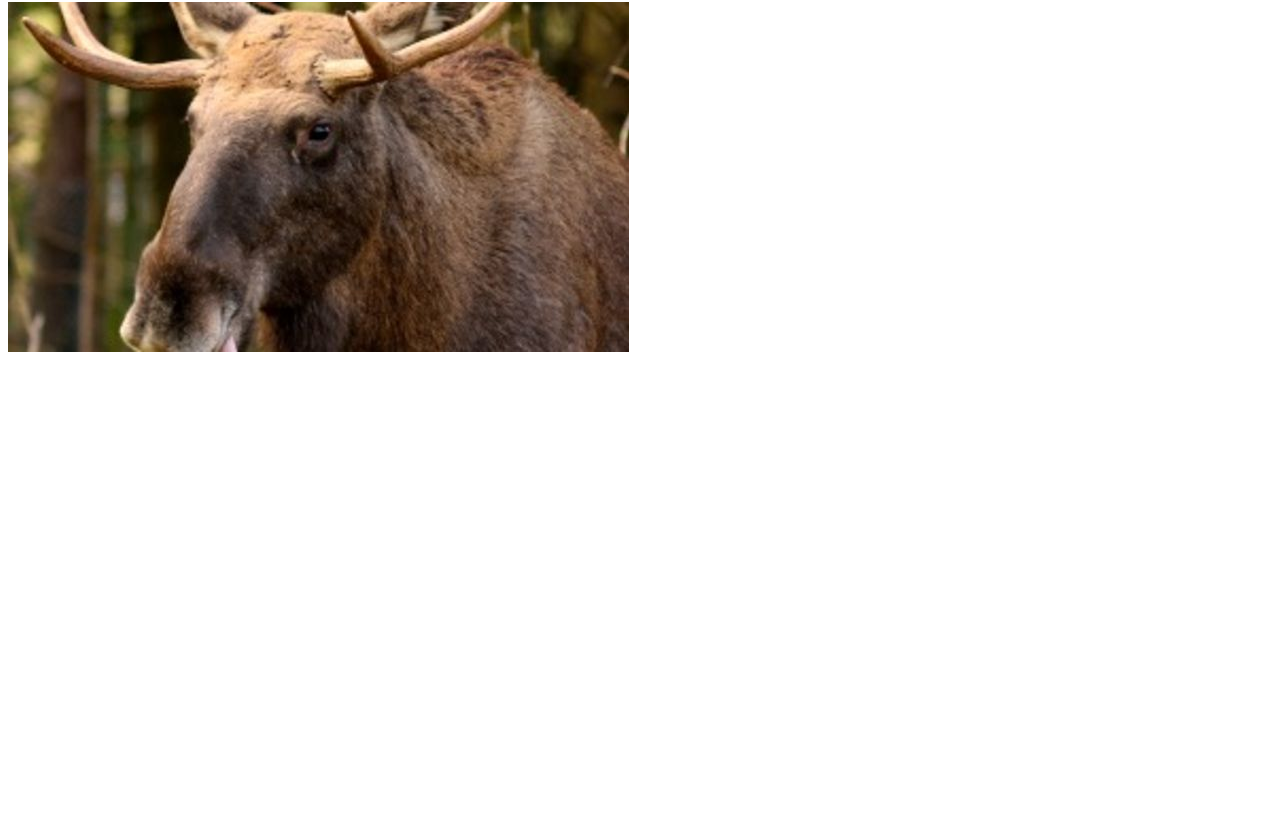
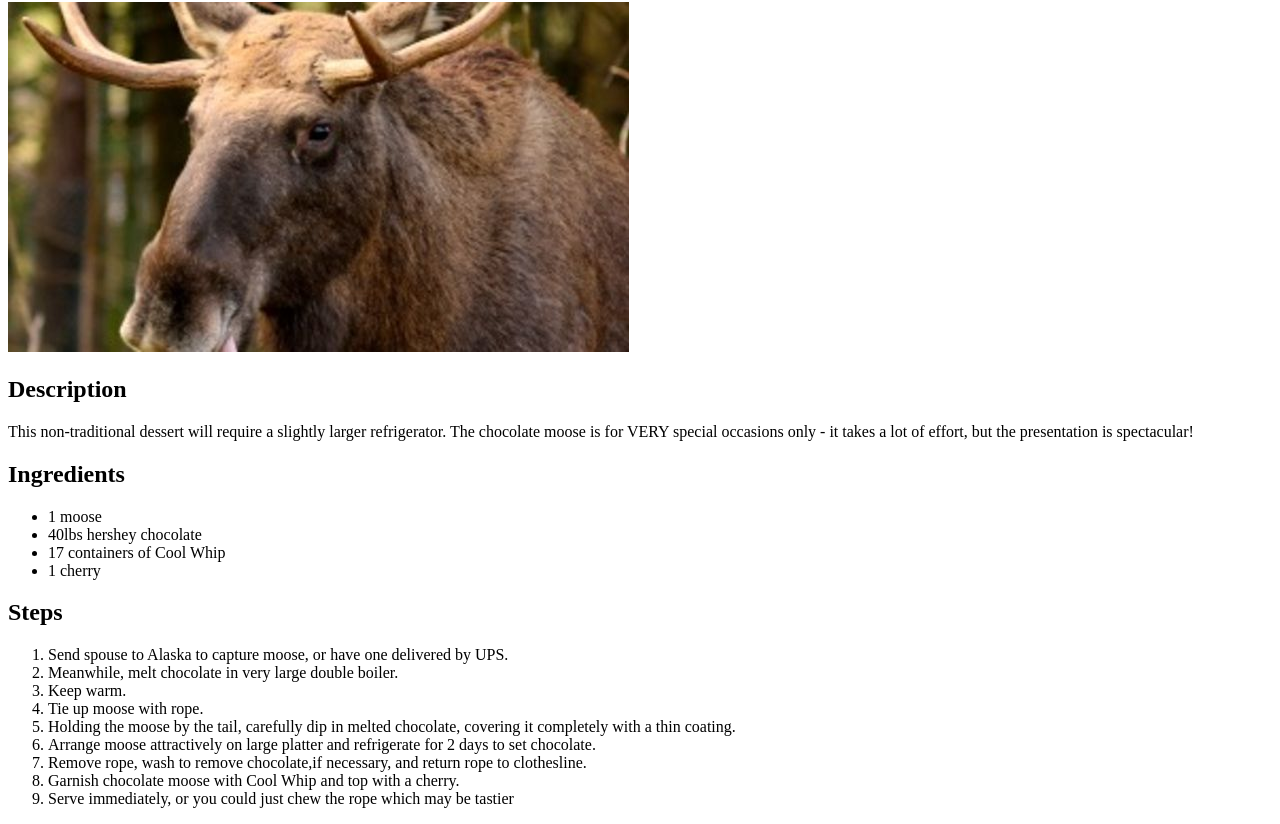
Before and after one commit to DanMaltby/odin-recipes, a plain HTML site: page recipes/chocolate-moose.html in a window 1280 px wide. Shown: the part 78-902 px from the top of the page. Before the commit the page ends 800 px from the top, so only its background shows below. Drawn offline with Linux system fonts and the light colour scheme.

Commit message:
Add ingredients and steps and description to moose page

```diff
--- a/recipes/chocolate-moose.html
+++ b/recipes/chocolate-moose.html
@@ -8,5 +8,29 @@
     <body>
         <h1>Chocolate Moose!</h1>
         <img src="../img/chocolate-moosey.jpg" alt="Big ol' chocolate moosey">
+
+        <h2>Description</h2>
+        <p>This non-traditional dessert will require a slightly larger refrigerator. The chocolate moose is for VERY special occasions only - it takes a lot of effort, but the presentation is spectacular!</p>
+
+        <h2>Ingredients</h2>
+        <ul>
+            <li>1 moose</li>
+            <li>40lbs hershey chocolate</li>
+            <li>17 containers of Cool Whip</li>
+            <li>1 cherry</li>
+        </ul>
+
+        <h2>Steps</h2>
+        <ol>
+            <li>Send spouse to Alaska to capture moose, or have one delivered by UPS.</li>
+            <li>Meanwhile, melt chocolate in very large double boiler.</li>
+            <li>Keep warm.</li>
+            <li>Tie up moose with rope.</li>
+            <li>Holding the moose by the tail, carefully dip in melted chocolate, covering it completely with a thin coating.</li>
+            <li>Arrange moose attractively on large platter and refrigerate for 2 days to set chocolate.</li>
+            <li>Remove rope, wash to remove chocolate,if necessary, and return rope to clothesline.</li>
+            <li>Garnish chocolate moose with Cool Whip and top with a cherry.</li>
+            <li>Serve immediately, or you could just chew the rope which may be tastier</li>
+        </ol>
     </body>
 </html>
```
